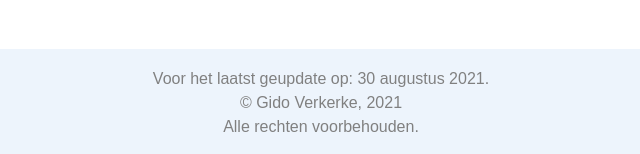
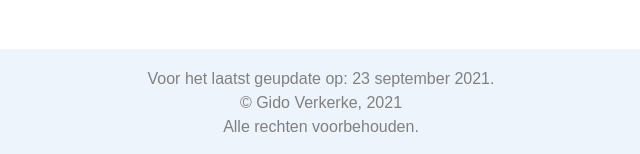
Before and after one commit to gido-vke/birthday, a plain HTML site: page index.html in a window 1280 px wide. Shown: the part 2011-2165 px from the top of the page, 319-959 px from the left. Drawn offline with Linux system fonts and the light colour scheme; a web font is replaced by a local one.

Commit message:
Update index.html

```diff
--- a/index.html
+++ b/index.html
@@ -115,7 +115,7 @@
 
     <footer>
         <br>
-        <div class="later"><i> Voor het laatst geupdate op: 30 augustus 2021.</i></div>
+        <div class="later"><i> Voor het laatst geupdate op: 23 september 2021.</i></div>
         <div class="later"><i> © Gido Verkerke, 2021</i></div>
         <div class="later"><i> Alle rechten voorbehouden.</i></div>
         <br>
```
